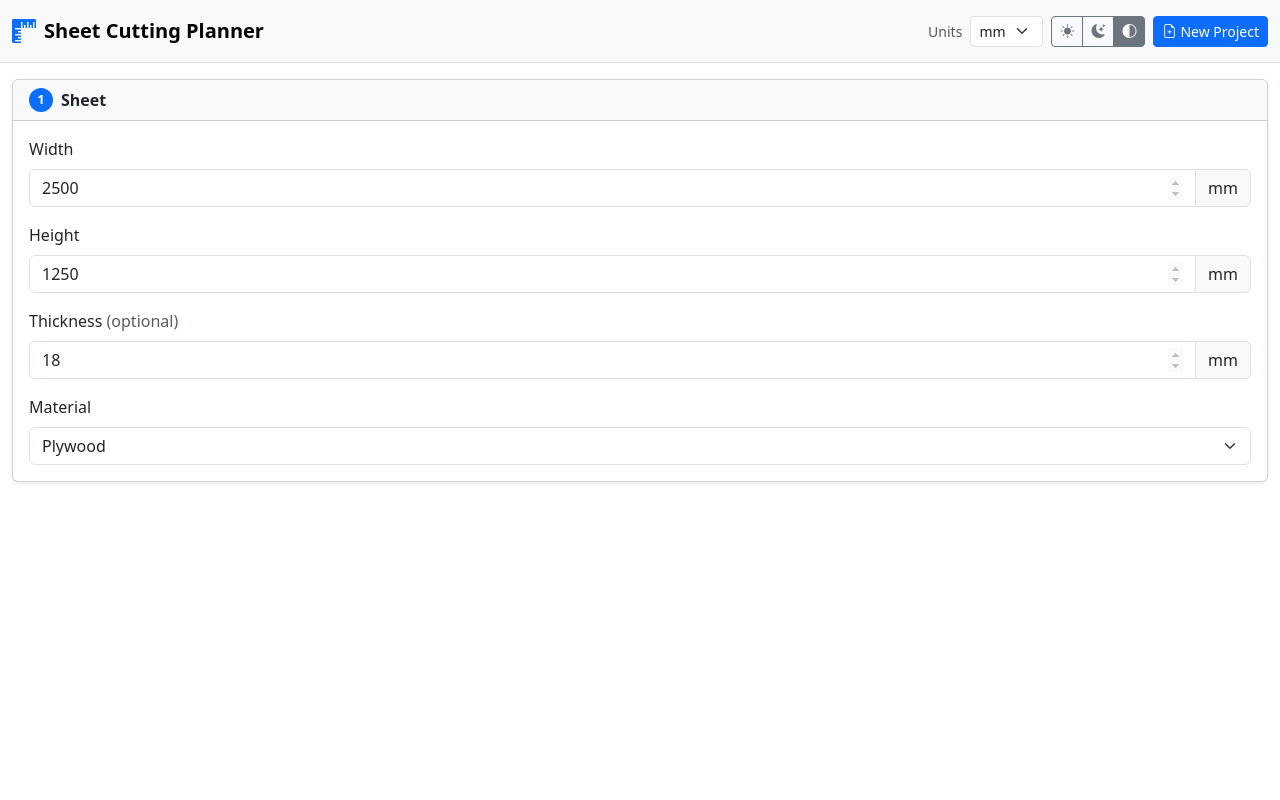
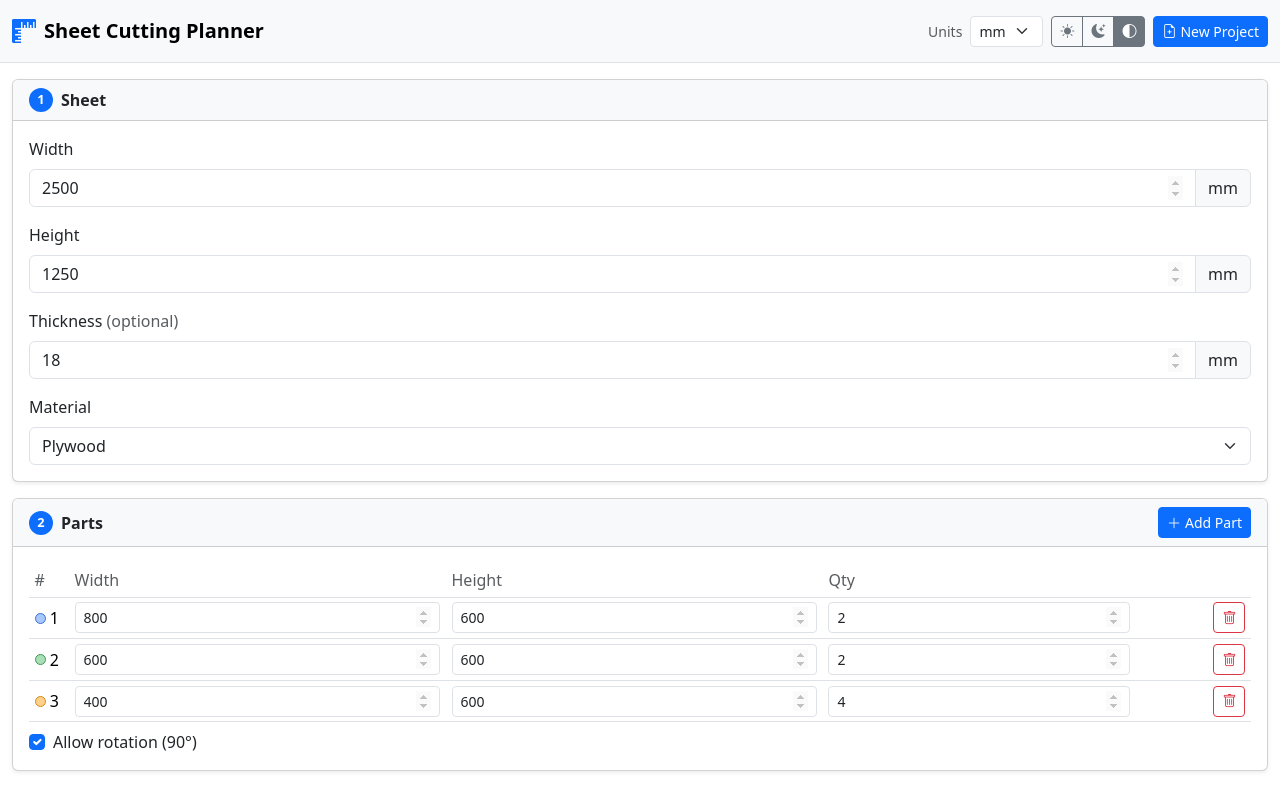
Before and after one commit to ForsakenAnton/sheet-cutting, a React (Vite) app: page / in a window 1280 px wide. Built offline with nearby package versions, Linux system fonts and the light colour scheme.

Commit message:
feat: parts list with quantities and rotation option

```diff
--- a/src/App.tsx
+++ b/src/App.tsx
@@ -1,6 +1,7 @@
-import type { Project, SheetSpec, Unit } from './types';
+import type { Part, Project, Settings, SheetSpec, Unit } from './types';
 import { AppNavbar } from './components/AppNavbar';
 import { SheetPanel } from './components/SheetPanel';
+import { PartsPanel } from './components/PartsPanel';
 import { usePersistentState } from './hooks/usePersistentState';
 import { useTheme } from './hooks/useTheme';
 import { DEFAULT_PROJECT, PROJECT_KEY } from './lib/project';
@@ -11,6 +12,14 @@ export default function App() {
 
   const updateSheet = (patch: Partial<SheetSpec>) => {
     setProject((current) => ({ ...current, sheet: { ...current.sheet, ...patch } }));
+  };
+
+  const updateSettings = (patch: Partial<Settings>) => {
+    setProject((current) => ({ ...current, settings: { ...current.settings, ...patch } }));
+  };
+
+  const updateParts = (parts: Part[]) => {
+    setProject((current) => ({ ...current, parts }));
   };
 
   const updateUnit = (unit: Unit) => {
@@ -36,6 +45,13 @@ export default function App() {
         <div className="row g-3">
           <div className="col-12 col-xl-3 vstack gap-3">
             <SheetPanel sheet={project.sheet} unit={project.unit} onChange={updateSheet} />
+            <PartsPanel
+              parts={project.parts}
+              unit={project.unit}
+              allowRotation={project.settings.allowRotation}
+              onChange={updateParts}
+              onRotationChange={(value) => updateSettings({ allowRotation: value })}
+            />
           </div>
         </div>
       </main>
--- /dev/null
+++ b/src/components/PartsPanel.tsx
@@ -0,0 +1,144 @@
+import type { Part, Unit } from '../types';
+import { createPart } from '../lib/project';
+import { partColor } from '../lib/palette';
+import { UNITS } from '../lib/units';
+import { NumberField } from './NumberField';
+
+interface Props {
+  parts: Part[];
+  unit: Unit;
+  allowRotation: boolean;
+  onChange: (parts: Part[]) => void;
+  onRotationChange: (value: boolean) => void;
+}
+
+export function PartsPanel({ parts, unit, allowRotation, onChange, onRotationChange }: Props) {
+  const step = UNITS[unit].step;
+
+  const update = (id: string, patch: Partial<Part>) => {
+    onChange(parts.map((part) => (part.id === id ? { ...part, ...patch } : part)));
+  };
+
+  const remove = (id: string) => {
+    onChange(parts.filter((part) => part.id !== id));
+  };
+
+  const add = () => {
+    const last = parts[parts.length - 1];
+    onChange([...parts, createPart(last ? last.width : 400, last ? last.height : 300, 1)]);
+  };
+
+  return (
+    <div className="card shadow-sm">
+      <div className="card-header bg-body-tertiary d-flex align-items-center gap-2">
+        <span className="step-badge">2</span>
+        <span className="fw-semibold">Parts</span>
+        <button type="button" className="btn btn-sm btn-primary ms-auto" onClick={add}>
+          <i className="bi bi-plus-lg me-1" />
+          Add Part
+        </button>
+      </div>
+
+      <div className="card-body">
+        {parts.length === 0 ? (
+          <p className="text-body-secondary small mb-3">No parts yet. Add the first one to start.</p>
+        ) : (
+          <div className="table-responsive">
+            <table className="table table-sm align-middle mb-2 parts-table">
+              <thead>
+                <tr>
+                  <th scope="col" className="text-body-secondary fw-normal">
+                    #
+                  </th>
+                  <th scope="col" className="text-body-secondary fw-normal">
+                    Width
+                  </th>
+                  <th scope="col" className="text-body-secondary fw-normal">
+                    Height
+                  </th>
+                  <th scope="col" className="text-body-secondary fw-normal">
+                    Qty
+                  </th>
+                  <th scope="col" />
+                </tr>
+              </thead>
+              <tbody>
+                {parts.map((part, index) => (
+                  <tr key={part.id}>
+                    <td>
+                      <span className="d-inline-flex align-items-center gap-1">
+                        <span
+                          className="legend-dot"
+                          style={{
+                            background: partColor(index).fill,
+                            borderColor: partColor(index).stroke,
+                          }}
+                        />
+                        {index + 1}
+                      </span>
+                    </td>
+                    <td>
+                      <NumberField
+                        small
+                        value={part.width}
+                        min={1}
+                        step={step}
+                        ariaLabel={`Part ${index + 1} width`}
+                        onChange={(value) => update(part.id, { width: value })}
+                      />
+                    </td>
+                    <td>
+                      <NumberField
+                        small
+                        value={part.height}
+                        min={1}
+                        step={step}
+                        ariaLabel={`Part ${index + 1} height`}
+                        onChange={(value) => update(part.id, { height: value })}
+                      />
+                    </td>
+                    <td>
+                      <NumberField
+                        small
+                        integer
+                        value={part.qty}
+                        min={1}
+                        max={2000}
+                        step={1}
+                        ariaLabel={`Part ${index + 1} quantity`}
+                        onChange={(value) => update(part.id, { qty: value })}
+                      />
+                    </td>
+                    <td className="text-end">
+                      <button
+                        type="button"
+                        className="btn btn-sm btn-outline-danger"
+                        title="Remove part"
+                        onClick={() => remove(part.id)}
+                      >
+                        <i className="bi bi-trash" />
+                      </button>
+                    </td>
+                  </tr>
+                ))}
+              </tbody>
+            </table>
+          </div>
+        )}
+
+        <div className="form-check mb-0">
+          <input
+            className="form-check-input"
+            type="checkbox"
+            id="allow-rotation"
+            checked={allowRotation}
+            onChange={(event) => onRotationChange(event.target.checked)}
+          />
+          <label className="form-check-label" htmlFor="allow-rotation">
+            Allow rotation (90°)
+          </label>
+        </div>
+      </div>
+    </div>
+  );
+}
--- a/src/index.css
+++ b/src/index.css
@@ -16,6 +16,29 @@ body {
   font-weight: 600;
 }
 
+.legend-dot {
+  display: inline-block;
+  width: 0.7rem;
+  height: 0.7rem;
+  border: 1px solid transparent;
+  border-radius: 50%;
+}
+
+.parts-table th,
+.parts-table td {
+  padding: 0.3rem 0.35rem;
+  vertical-align: middle;
+}
+
+.parts-table td:first-child,
+.parts-table th:first-child {
+  width: 2.5rem;
+}
+
+.parts-table input {
+  min-width: 4rem;
+}
+
 input[type='number']::-webkit-outer-spin-button,
 input[type='number']::-webkit-inner-spin-button {
   opacity: 0.35;
--- /dev/null
+++ b/src/lib/palette.ts
@@ -0,0 +1,35 @@
+export interface PartColor {
+  fill: string;
+  stroke: string;
+}
+
+export const PART_COLORS: PartColor[] = [
+  { fill: '#a8c7fa', stroke: '#3b6fd4' },
+  { fill: '#a9dfb5', stroke: '#3f9a55' },
+  { fill: '#ffd08a', stroke: '#d68a17' },
+  { fill: '#f2a7a7', stroke: '#cc4b4b' },
+  { fill: '#d3b8f0', stroke: '#8a4fd0' },
+  { fill: '#a6dfe2', stroke: '#3a9aa0' },
+  { fill: '#f7c3e0', stroke: '#c95fa4' },
+  { fill: '#d8dc92', stroke: '#94992c' },
+  { fill: '#f0c9a8', stroke: '#c07d3a' },
+  { fill: '#c2c9d4', stroke: '#6c757d' },
+];
+
+export function partColor(index: number): PartColor {
+  return PART_COLORS[index % PART_COLORS.length];
+}
+
+export const LABEL_COLOR = '#1b1f23';
+
+export interface CanvasTheme {
+  paper: string;
+  border: string;
+  hatch: string;
+}
+
+export function canvasTheme(dark: boolean): CanvasTheme {
+  return dark
+    ? { paper: '#2b3035', border: '#6c757d', hatch: '#495057' }
+    : { paper: '#f1f3f5', border: '#6c757d', hatch: '#ced4da' };
+}
```
